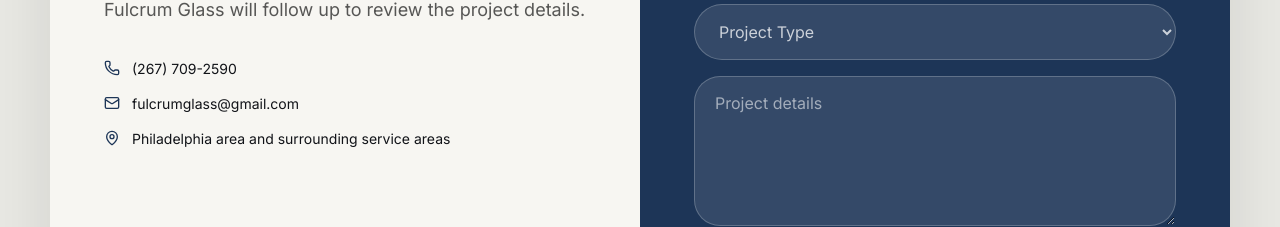
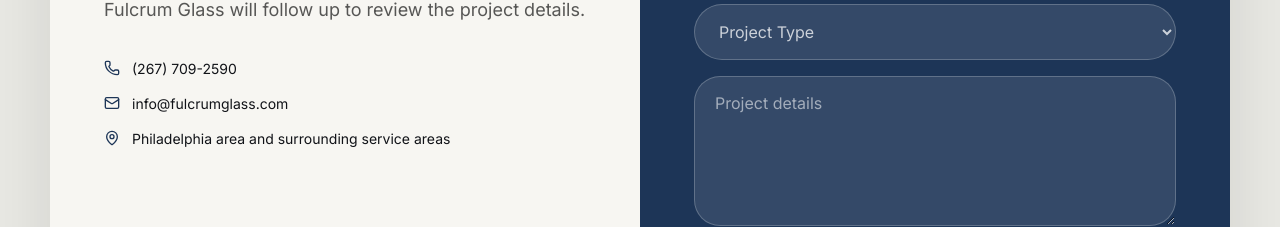
Before and after one commit to James-1942/fulcrum-glass-site, a React (Vite) app: page / in a window 1280 px wide. Shown: the part 3290-3517 px from the top of the page. Built offline with nearby package versions, Linux system fonts and the light colour scheme.

Commit message:
Add files via upload

```diff
--- a/src/App.jsx
+++ b/src/App.jsx
@@ -113,7 +113,7 @@
 
             <div className="contact-list">
               <div><Phone size={16} color="#1d3557" /> (267) 709-2590</div>
-              <div><Mail size={16} color="#1d3557" /> <a href="mailto:fulcrumglass@gmail.com">fulcrumglass@gmail.com</a></div>
+              <div><Mail size={16} color="#1d3557" /> <a href="mailto:info@fulcrumglass.com">info@fulcrumglass.com</a></div>
               <div><MapPin size={16} color="#1d3557" /> Philadelphia area and surrounding service areas</div>
             </div>
           </div>
```
